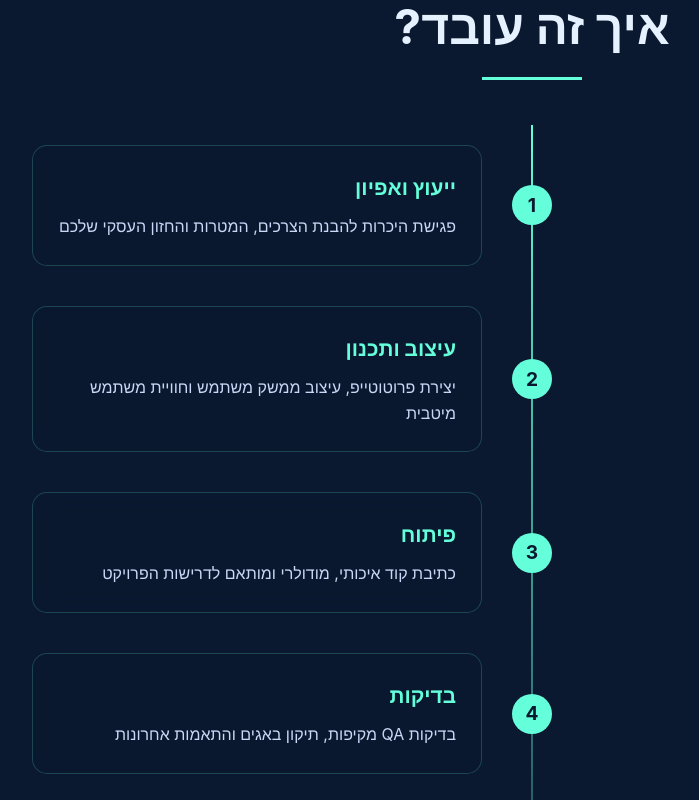
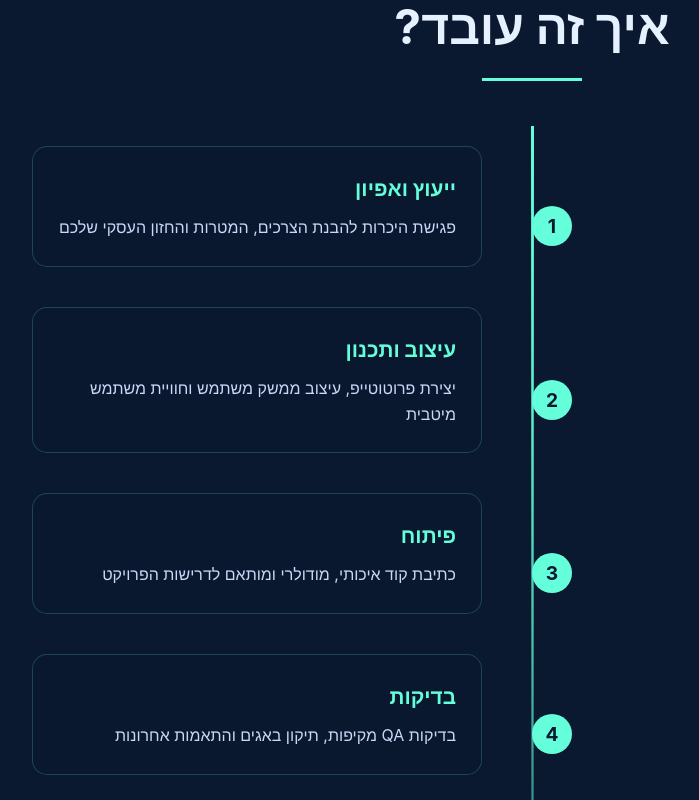
Before and after one commit to itayost/itayost-site, a React (Vite) app: page / in a window 1280 px wide. Shown: the part 3800-4600 px from the top of the page, without its empty margins (108-807 px from the left). Built offline with nearby package versions, Linux system fonts and the light colour scheme.

Commit message:
Update Process.jsx

```diff
--- a/src/components/Process/Process.jsx
+++ b/src/components/Process/Process.jsx
@@ -1,47 +1,275 @@
-import React from 'react';
+// Process.jsx - Optimized with anti-flickering and mobile performance
+import React, { useMemo, useCallback } from 'react';
 import { motion } from 'framer-motion';
 import SectionTitle from '../common/SectionTitle';
 import { processData } from '../../data/process';
 import { useIntersectionObserver } from '../../hooks/useIntersectionObserver';
 import './Process.css';
 
-const ProcessItem = ({ item, index }) => {
-  const [ref, isVisible] = useIntersectionObserver({ threshold: 0.1 });
+// ProcessItem as a separate memoized component
+const ProcessItem = React.memo(({ item, index }) => {
+  // Use the optimized intersection observer hook
+  const [ref, isVisible] = useIntersectionObserver({
+    threshold: 0.1,
+    once: true // Critical: only animate once to prevent flickering
+  });
+
+  // Determine if this is an even or odd item for alternating layout
   const isEven = index % 2 === 0;
+
+  // Detect hover support for proper touch device handling
+  const supportsHover = useMemo(() => {
+    if (typeof window !== 'undefined') {
+      return window.matchMedia('(hover: hover) and (pointer: fine)').matches;
+    }
+    return false;
+  }, []);
+
+  // Item animation variants with hardware acceleration
+  const itemVariants = useMemo(() => ({
+    hidden: {
+      opacity: 0,
+      x: isEven ? -50 : 50,
+      translateZ: 0,
+      scale: 0.95
+    },
+    visible: {
+      opacity: 1,
+      x: 0,
+      translateZ: 0,
+      scale: 1,
+      transition: {
+        duration: 0.6,
+        delay: index * 0.15,
+        ease: [0.4, 0, 0.2, 1],
+        type: "tween"
+      }
+    }
+  }), [index, isEven]);
+
+  // Number badge animation
+  const numberVariants = useMemo(() => ({
+    hidden: {
+      scale: 0,
+      rotate: -180,
+      opacity: 0
+    },
+    visible: {
+      scale: 1,
+      rotate: 0,
+      opacity: 1,
+      transition: {
+        duration: 0.8,
+        delay: index * 0.15 + 0.2,
+        ease: [0.4, 0, 0.2, 1],
+        type: "spring",
+        stiffness: 260,
+        damping: 20
+      }
+    }
+  }), [index]);
+
+  // Hover animation only for devices that support it
+  const hoverAnimation = supportsHover ? {
+    scale: 1.05,
+    transition: {
+      duration: 0.3,
+      ease: [0.4, 0, 0.2, 1]
+    }
+  } : {};
 
   return (
     <motion.div
       ref={ref}
       className={`process-item ${isEven ? 'even' : 'odd'}`}
-      initial={{ opacity: 0, x: isEven ? -50 : 50 }}
-      animate={isVisible ? { opacity: 1, x: 0 } : {}}
-      transition={{ duration: 0.8, delay: index * 0.2 }}
+      variants={itemVariants}
+      initial="hidden"
+      animate={isVisible ? "visible" : "hidden"}
+      style={{
+        willChange: 'transform, opacity',
+        transform: 'translateZ(0)',
+        backfaceVisibility: 'hidden',
+        perspective: 1000
+      }}
     >
-      <div className="process-number">{item.number}</div>
+      <motion.div
+        className="process-number"
+        variants={numberVariants}
+        initial="hidden"
+        animate={isVisible ? "visible" : "hidden"}
+        style={{
+          willChange: 'transform, opacity',
+          transform: 'translateZ(0)',
+          backfaceVisibility: 'hidden'
+        }}
+      >
+        {item.number}
+      </motion.div>
+
       <motion.div
         className="process-content"
-        whileHover={{ scale: 1.05, transition: { duration: 0.3 } }}
+        whileHover={hoverAnimation}
+        style={{
+          willChange: 'transform',
+          transform: 'translateZ(0)',
+          backfaceVisibility: 'hidden',
+          transformStyle: 'preserve-3d'
+        }}
       >
-        <h3>{item.title}</h3>
-        <p>{item.description}</p>
+        <motion.h3
+          initial={{ opacity: 0, y: 20 }}
+          animate={isVisible ? {
+            opacity: 1,
+            y: 0,
+            translateZ: 0
+          } : {}}
+          transition={{
+            duration: 0.6,
+            delay: index * 0.15 + 0.3,
+            ease: [0.4, 0, 0.2, 1]
+          }}
+          style={{
+            willChange: 'transform, opacity',
+            transform: 'translateZ(0)',
+            backfaceVisibility: 'hidden'
+          }}
+        >
+          {item.title}
+        </motion.h3>
+
+        <motion.p
+          initial={{ opacity: 0 }}
+          animate={isVisible ? { opacity: 1 } : {}}
+          transition={{
+            duration: 0.6,
+            delay: index * 0.15 + 0.4,
+            ease: [0.4, 0, 0.2, 1]
+          }}
+          style={{
+            willChange: 'opacity',
+            transform: 'translateZ(0)',
+            backfaceVisibility: 'hidden'
+          }}
+        >
+          {item.description}
+        </motion.p>
       </motion.div>
     </motion.div>
   );
-};
+});
 
+ProcessItem.displayName = 'ProcessItem';
+
+// Main Process component
 const Process = () => {
+  // Memoize container variants
+  const containerVariants = useMemo(() => ({
+    hidden: {
+      opacity: 0,
+      translateZ: 0
+    },
+    visible: {
+      opacity: 1,
+      translateZ: 0,
+      transition: {
+        staggerChildren: 0.15,
+        delayChildren: 0.1,
+        duration: 0.3,
+        ease: [0.4, 0, 0.2, 1]
+      }
+    }
+  }), []);
+
+  // Memoize viewport settings
+  const viewportSettings = useMemo(() => ({
+    once: true, // Critical: Only animate once
+    amount: 0.05, // Start when 5% visible
+    margin: "0px 0px -100px 0px" // Trigger before fully visible
+  }), []);
+
+  // Timeline line animation
+  const timelineVariants = useMemo(() => ({
+    hidden: {
+      scaleY: 0,
+      opacity: 0
+    },
+    visible: {
+      scaleY: 1,
+      opacity: 1,
+      transition: {
+        duration: 1.2,
+        ease: [0.4, 0, 0.2, 1]
+      }
+    }
+  }), []);
+
+  // Render process items
+  const renderProcessItems = useCallback(() => {
+    return processData.map((item, index) => (
+      <ProcessItem
+        key={item.id}
+        item={item}
+        index={index}
+      />
+    ));
+  }, []);
+
   return (
-    <section className="process" id="process">
+    <section
+      className="process"
+      id="process"
+      style={{
+        contain: 'layout style paint',
+        willChange: 'transform',
+        transform: 'translateZ(0)',
+        backfaceVisibility: 'hidden'
+      }}
+    >
       <div className="container">
         <SectionTitle>איך זה עובד?</SectionTitle>
-        <div className="process-timeline">
-          {processData.map((item, index) => (
-            <ProcessItem key={item.id} item={item} index={index} />
-          ))}
-        </div>
+
+        <motion.div
+          className="process-timeline"
+          variants={containerVariants}
+          initial="hidden"
+          whileInView="visible"
+          viewport={viewportSettings}
+          style={{
+            willChange: 'transform, opacity',
+            transform: 'translateZ(0)',
+            backfaceVisibility: 'hidden',
+            perspective: 1000,
+            transformStyle: 'preserve-3d'
+          }}
+        >
+          {/* Animated timeline line */}
+          <motion.div
+            className="timeline-line"
+            variants={timelineVariants}
+            initial="hidden"
+            whileInView="visible"
+            viewport={viewportSettings}
+            style={{
+              position: 'absolute',
+              top: 0,
+              left: '50%',
+              transform: 'translateX(-50%) translateZ(0)',
+              width: '2px',
+              height: '100%',
+              background: 'linear-gradient(180deg, var(--secondary) 0%, transparent 100%)',
+              transformOrigin: 'top center',
+              willChange: 'transform, opacity',
+              backfaceVisibility: 'hidden',
+              pointerEvents: 'none',
+              zIndex: 0
+            }}
+          />
+
+          {renderProcessItems()}
+        </motion.div>
       </div>
     </section>
   );
 };
 
-export default Process;
+export default React.memo(Process);
```
